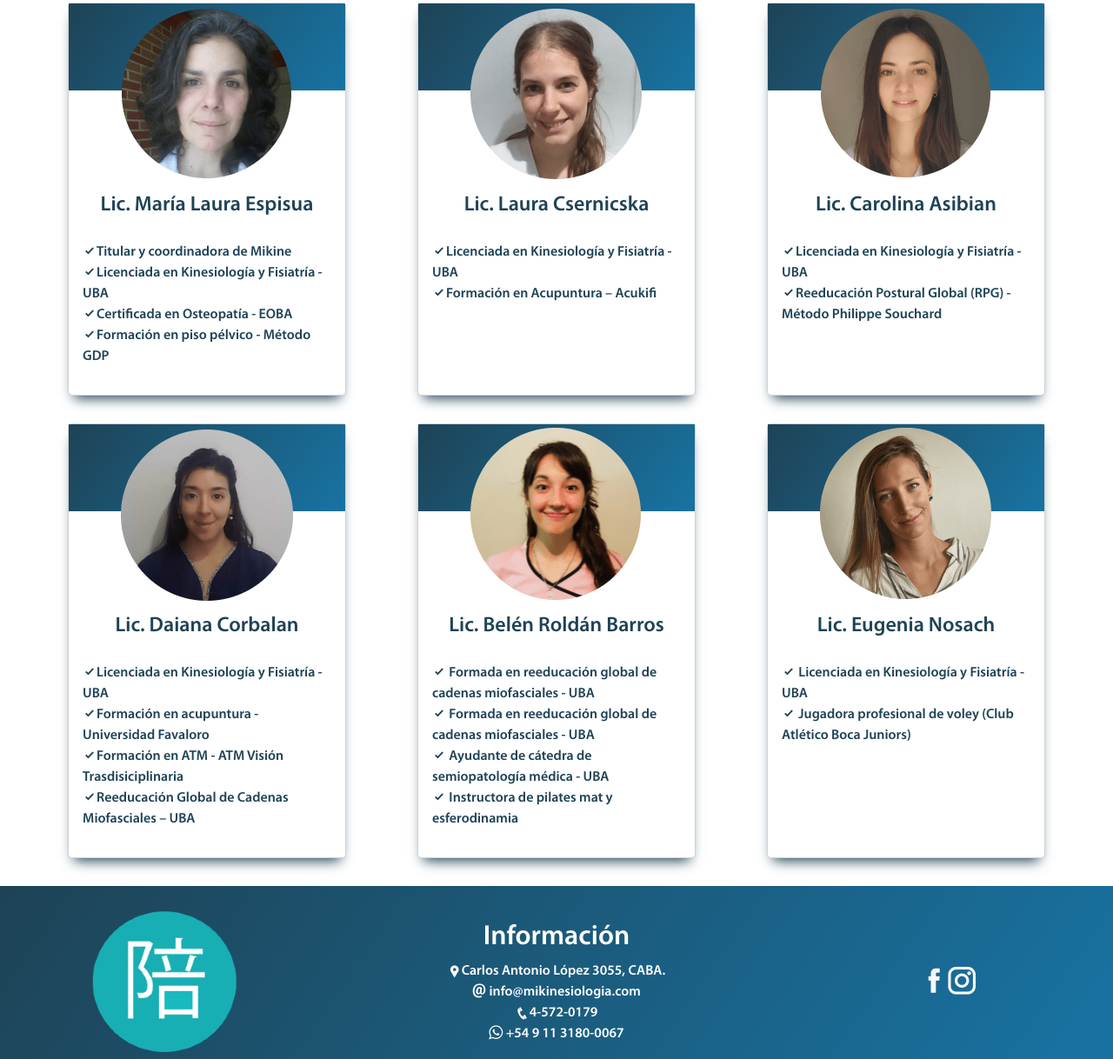
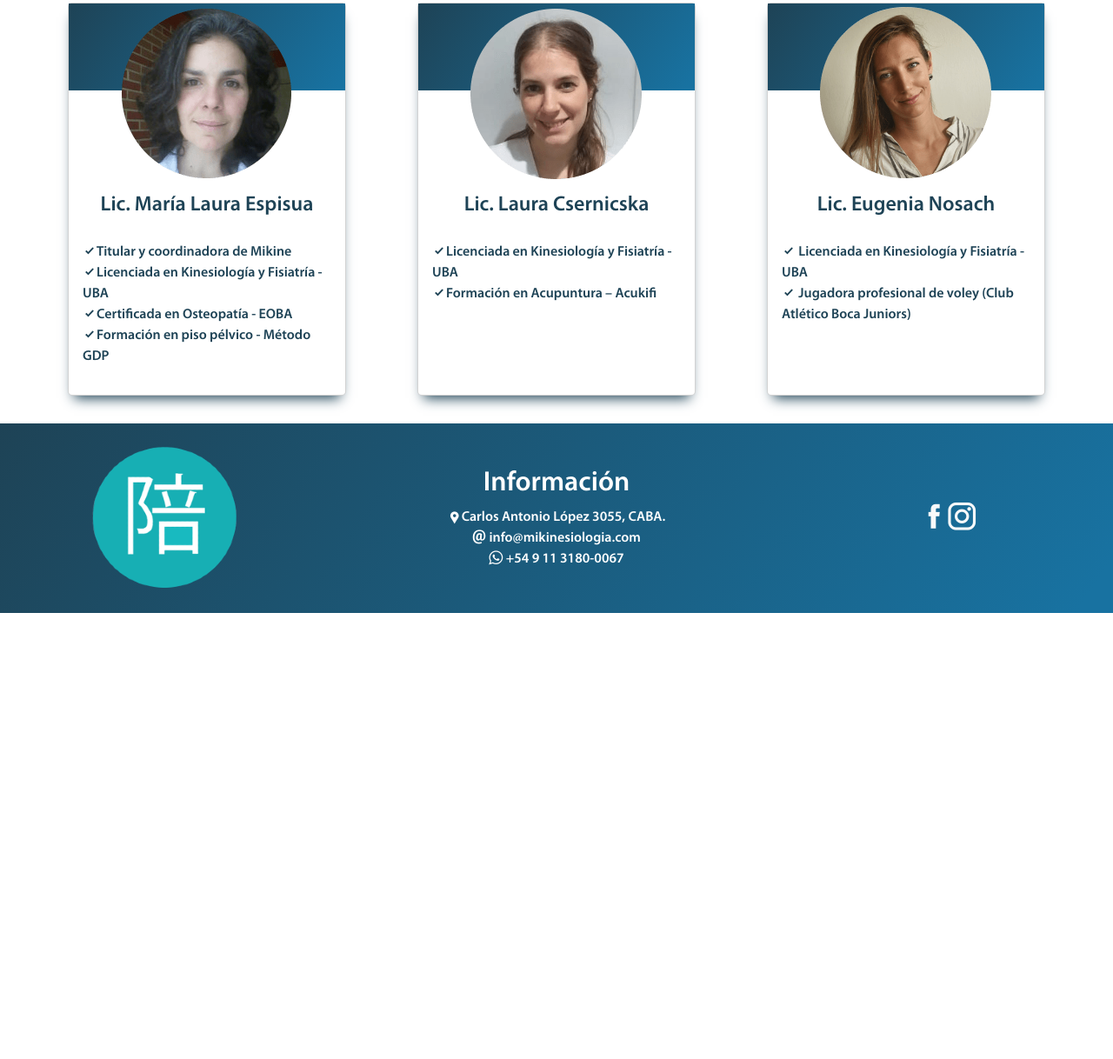
Before and after one commit to Mishainx/Prueba, a website: page pages/profesionales.html in a window 1280 px wide. Shown: the part 191-1409 px from the top of the page at 87% size. After the commit the page ends 896 px from the top, so only its background shows below. Drawn offline with nearby package versions, Linux system fonts and the light colour scheme.

Commit message:
modificaciones

```diff
--- a/pages/profesionales.html
+++ b/pages/profesionales.html
@@ -99,57 +99,6 @@
 
       <div class="col-9 col-md-4 col-xl-3 card align-items-center my-3 d-flex align-items-center m-1 box-shadow" data-aos="fade-up" data-aos-duration="1200" data-aos-delay="100">
         <div class="col-12 bg-color-profesionales text-center">
-          <img src="../assets/img/profesionales/carolina-asibian-kinesiologia.png" class="position-relative img-fluid mt-1" alt="Lic. Carolina Asibian">
-        </div>
-        <div>
-          <h2 class="fs-4 text-center mt-2 efecto-s">Lic. Carolina Asibian</h2>
-        </div>
-        <div>
-          <ul class="d-flex flex-wrap align-items-center ul-padding p-3 ms-auto">
-            <li><i class="icofont-check"></i>Licenciada en Kinesiología y Fisiatría - UBA</li>
-            <li><i class="icofont-check"></i>Reeducación Postural Global (RPG) - Método Philippe Souchard</li>
-          </ul>
-        </div>
-      </div>
-
-      <div class="col-9 col-md-4 col-xl-3 card align-items-center my-3 d-flex align-items-center m-1 box-shadow" data-aos="fade-up" data-aos-duration="1200" data-aos-delay="100">
-        <div class="col-12 bg-color-profesionales text-center">
-          <img src="../assets/img/profesionales/Daiana-corbalan-kinesiologia.png" class="position-relative img-fluid mt-1" alt="Lic. Carolina Asibian">
-        </div>
-        <div>
-          <h2 class="fs-4 text-center mt-2 efecto-s">Lic. Daiana Corbalan</h2>
-        </div>
-        <div>
-          <ul class="d-flex flex-wrap align-items-center ul-padding p-3 ms-auto">
-            <li><i class="icofont-check"></i>Licenciada en Kinesiología y Fisiatría - UBA</li>
-            <li><i class="icofont-check"></i>Formación en acupuntura - Universidad Favaloro</li>
-            <li><i class="icofont-check"></i>Formación en ATM - ATM Visión Trasdisiciplinaria</li>
-            <li><i class="icofont-check"></i>Reeducación Global de Cadenas Miofasciales – UBA</li>
-
-          </ul>
-        </div>
-      </div>
-
-      <div class="col-9 col-md-4 col-xl-3 card align-items-center my-3 d-flex align-items-center m-1 box-shadow" data-aos="fade-up" data-aos-duration="1200" data-aos-delay="100">
-        <div class="col-12 bg-color-profesionales text-center">
-          <img src="../assets/img/profesionales/belen-roldan-kinesiologia.png" class="position-relative img-fluid mt-1" alt="Lic. Belén Barros">
-        </div>
-        <div>
-          <h2 class="fs-4 text-center mt-2 efecto-s">Lic. Belén Roldán Barros</h2>
-        </div>
-        <div>
-          <ul class="d-flex flex-wrap align-items-center ul-padding p-3 ms-auto">
-            <li><i class="icofont-check"></i> Formada en reeducación global de cadenas miofasciales - UBA</li>
-            <li><i class="icofont-check"></i> Formada en reeducación global de cadenas miofasciales - UBA</li>
-            <li><i class="icofont-check"></i>  Ayudante de cátedra de semiopatología médica - UBA</li>
-            <li><i class="icofont-check"></i> Instructora de pilates mat y esferodinamia</li>
-
-          </ul>
-        </div>
-      </div>
-
-      <div class="col-9 col-md-4 col-xl-3 card align-items-center my-3 d-flex align-items-center m-1 box-shadow" data-aos="fade-up" data-aos-duration="1200" data-aos-delay="100">
-        <div class="col-12 bg-color-profesionales text-center">
           <img src="../assets/img/profesionales/eugenia-nosach-kinesiologia.png" class="position-relative img-fluid mt-1" alt="Lic. Carolina Asibian">
         </div>
         <div>
@@ -192,11 +141,6 @@
         <a class="fs-6 m-auto text-decoration-none efecto-o" target="_blank" href="mailto:info@mikinesiologia.com"><i class="icofont-ui-email"></i> info@mikinesiologia.com</a>
       </div>
 
-      <div class="d-flex align-items-center">
-        <i class="icofont-phone"></i>
-        <p class="fs-6 m-auto"> 4-572-0179</p>
-      </div>
-
       <div>
       <a class="fs-6 m-auto text-decoration-none efecto-o" target="_blank" href="https://api.whatsapp.com/send?phone=5491131800067&text=Hola!%20quisiera%20realizar%20una%20consulta."><i class="icofont-brand-whatsapp"></i>   +54 9 11 3180-0067</a>
       </div>
```
Also changed, not shown: index.html (+1 -6 lines), pages/consultorio.html (+0 -5 lines), pages/contacto.html (+0 -14 lines), pages/servicios.html (+0 -5 lines).
